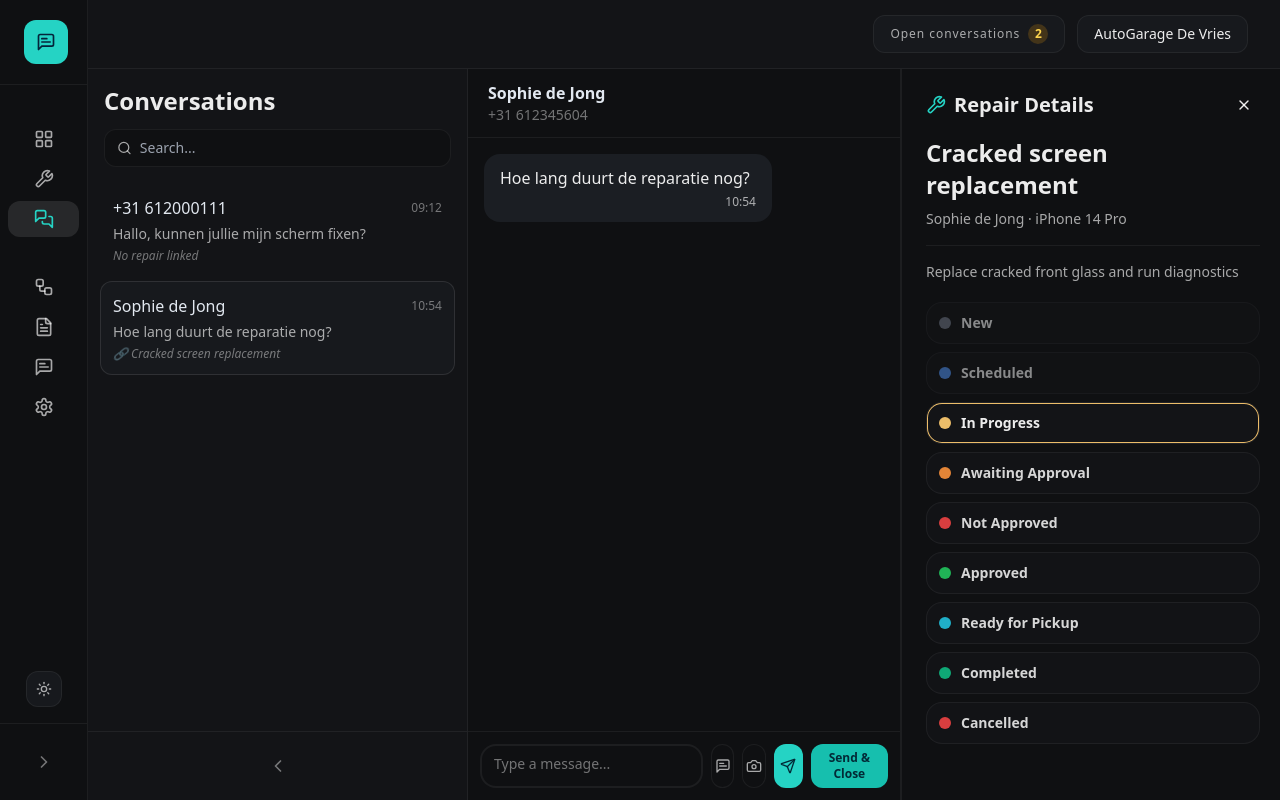
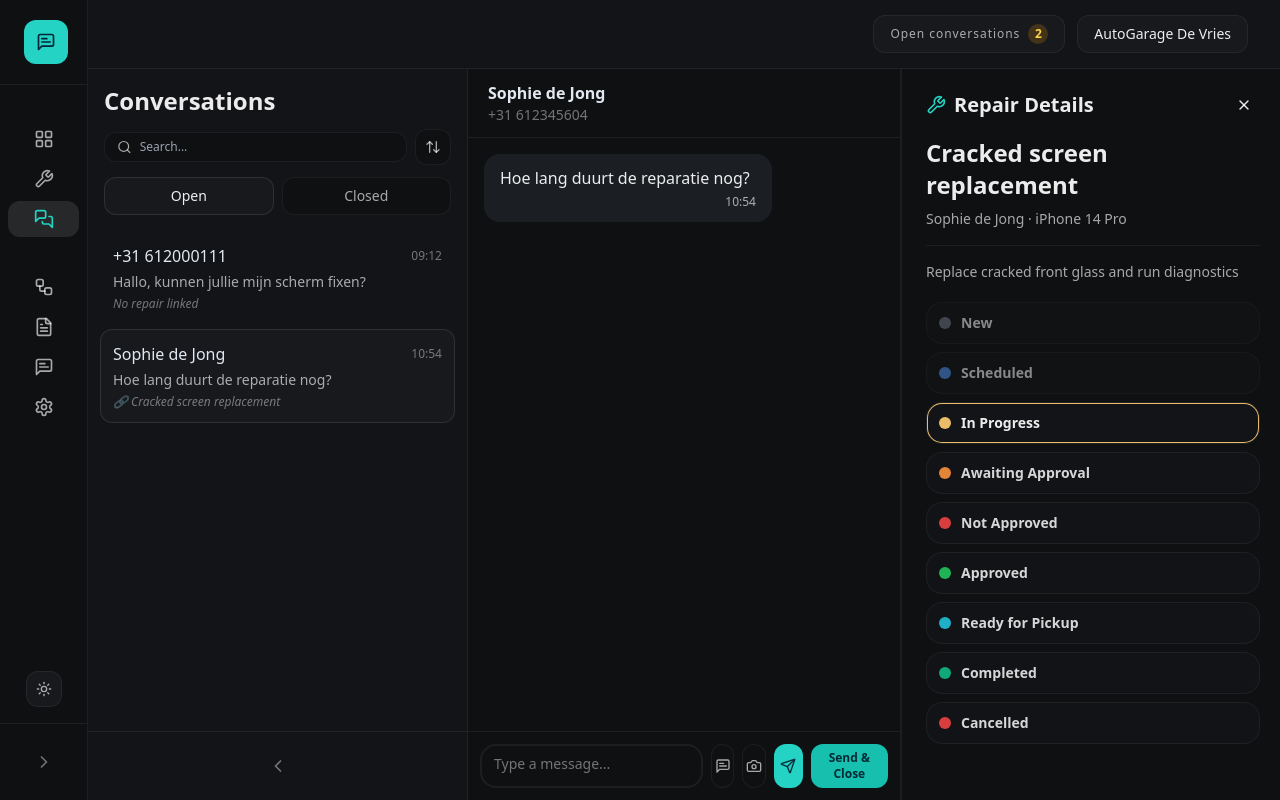
Before and after one commit to botexpertsnl/reparatie_melder_app, a Next.js app: page /conversations in a window 1280 px wide. Built offline with nearby package versions, Linux system fonts and the light colour scheme.

Commit message:
Add conversation list status and sort filters

```diff
--- a/app/(app)/conversations/page.tsx
+++ b/app/(app)/conversations/page.tsx
@@ -11,6 +11,7 @@ import {
   ChevronLeft,
   MessageSquareText,
   Camera,
+  ArrowUpDown,
 } from "lucide-react";
 import {
   defaultConversations,
@@ -198,6 +199,9 @@ function ConversationsPageContent() {
   });
   const [showQuickReplyPicker, setShowQuickReplyPicker] = useState(false);
   const [showRepairPanel, setShowRepairPanel] = useState(true);
+  const [searchQuery, setSearchQuery] = useState("");
+  const [statusFilter, setStatusFilter] = useState<"open" | "closed">("open");
+  const [sortDirection, setSortDirection] = useState<"newest" | "oldest">("newest");
   const [isMobileRepairDrawerOpen, setIsMobileRepairDrawerOpen] = useState(false);
   const [listCollapsed, setListCollapsed] = useState(false);
   const [mobileActivePane, setMobileActivePane] = useState<"list" | "chat">(
@@ -315,9 +319,16 @@ function ConversationsPageContent() {
     ? repairs.find((repair) => repair.id === selectedThread.linkedRepairId) ?? null
     : null;
 
-  const sortedThreads = useMemo(
+  const visibleThreads = useMemo(
     () =>
-      [...threads].sort((a, b) => {
+      [...threads]
+        .filter((thread) => thread.open === (statusFilter === "open"))
+        .filter((thread) =>
+          `${thread.customerName} ${thread.customerPhone} ${thread.preview}`
+            .toLowerCase()
+            .includes(searchQuery.toLowerCase())
+        )
+        .sort((a, b) => {
         const aTimestamp = Number(
           a.messages[a.messages.length - 1]?.id.replace("m_", "") ?? 0
         );
@@ -325,13 +336,28 @@ function ConversationsPageContent() {
           b.messages[b.messages.length - 1]?.id.replace("m_", "") ?? 0
         );
 
-        if (aTimestamp !== bTimestamp) return bTimestamp - aTimestamp;
-        if (a.updatedAt === "Now" && b.updatedAt !== "Now") return -1;
-        if (b.updatedAt === "Now" && a.updatedAt !== "Now") return 1;
-        return b.updatedAt.localeCompare(a.updatedAt);
+          if (aTimestamp !== bTimestamp) {
+            return sortDirection === "newest"
+              ? bTimestamp - aTimestamp
+              : aTimestamp - bTimestamp;
+          }
+          if (a.updatedAt === "Now" && b.updatedAt !== "Now") {
+            return sortDirection === "newest" ? -1 : 1;
+          }
+          if (b.updatedAt === "Now" && a.updatedAt !== "Now") {
+            return sortDirection === "newest" ? 1 : -1;
+          }
+          return sortDirection === "newest"
+            ? b.updatedAt.localeCompare(a.updatedAt)
+            : a.updatedAt.localeCompare(b.updatedAt);
         }),
-    [threads]
+    [searchQuery, sortDirection, statusFilter, threads]
   );
+
+  useEffect(() => {
+    if (visibleThreads.some((thread) => thread.id === selectedThreadId)) return;
+    setSelectedThreadId(visibleThreads[0]?.id ?? "");
+  }, [selectedThreadId, visibleThreads]);
 
   useEffect(() => {
     if (!messageWindowRef.current) return;
@@ -514,8 +540,9 @@ function ConversationsPageContent() {
         >
           <div className="p-4">
             <h1 className="text-2xl font-semibold text-white">Conversations</h1>
+            <div className="mt-3 flex items-center gap-2">
               <label
-              className="mt-3 flex items-center gap-2 rounded-xl border px-3 py-2 text-slate-400"
+                className="flex flex-1 items-center gap-2 rounded-xl border px-3 py-1.5 text-slate-400"
                 style={{
                   borderColor: "var(--border)",
                   background: "var(--surface-1)",
@@ -523,14 +550,62 @@ function ConversationsPageContent() {
               >
                 <Search className="h-4 w-4" />
                 <input
-                className="w-full bg-transparent text-sm outline-none"
+                  className="w-full bg-transparent text-xs outline-none"
                   placeholder="Search..."
+                  value={searchQuery}
+                  onChange={(event) => setSearchQuery(event.target.value)}
                 />
               </label>
+              <button
+                type="button"
+                onClick={() =>
+                  setSortDirection((prev) => (prev === "newest" ? "oldest" : "newest"))
+                }
+                className="inline-flex h-9 w-9 items-center justify-center rounded-xl border text-slate-300 hover:bg-white/5"
+                style={{ borderColor: "var(--border)", background: "var(--surface-1)" }}
+                aria-label={
+                  sortDirection === "newest"
+                    ? "Sort by oldest first"
+                    : "Sort by newest first"
+                }
+              >
+                <ArrowUpDown className="h-4 w-4" />
+              </button>
+            </div>
+            <div className="mt-3 grid grid-cols-2 gap-2">
+              <button
+                type="button"
+                onClick={() => setStatusFilter("open")}
+                className={`rounded-xl border px-3 py-2 text-sm font-medium transition ${
+                  statusFilter === "open" ? "text-white" : "text-slate-300"
+                }`}
+                style={
+                  statusFilter === "open"
+                    ? { borderColor: "var(--border-strong)", background: "var(--surface-3)" }
+                    : { borderColor: "var(--border)", background: "var(--surface-1)" }
+                }
+              >
+                Open
+              </button>
+              <button
+                type="button"
+                onClick={() => setStatusFilter("closed")}
+                className={`rounded-xl border px-3 py-2 text-sm font-medium transition ${
+                  statusFilter === "closed" ? "text-white" : "text-slate-300"
+                }`}
+                style={
+                  statusFilter === "closed"
+                    ? { borderColor: "var(--border-strong)", background: "var(--surface-3)" }
+                    : { borderColor: "var(--border)", background: "var(--surface-1)" }
+                }
+              >
+                Closed
+              </button>
+            </div>
           </div>
 
           <div className="space-y-1 px-3 pb-3">
-            {sortedThreads.map((thread) => (
+            {visibleThreads.map((thread) => (
               <button
                 key={thread.id}
                 type="button"
@@ -570,6 +645,11 @@ function ConversationsPageContent() {
                 </p>
               </button>
             ))}
+            {visibleThreads.length === 0 ? (
+              <p className="rounded-xl border border-dashed border-[#2f3c52] px-3 py-4 text-sm text-slate-400">
+                No {statusFilter} conversations found.
+              </p>
+            ) : null}
           </div>
         </div>
 
```
Lines whose indentation alone changed are shown as unchanged.
